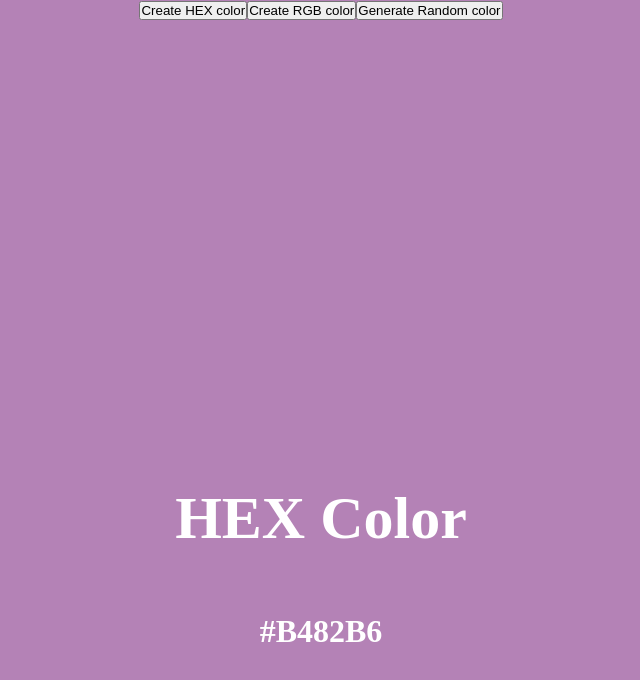
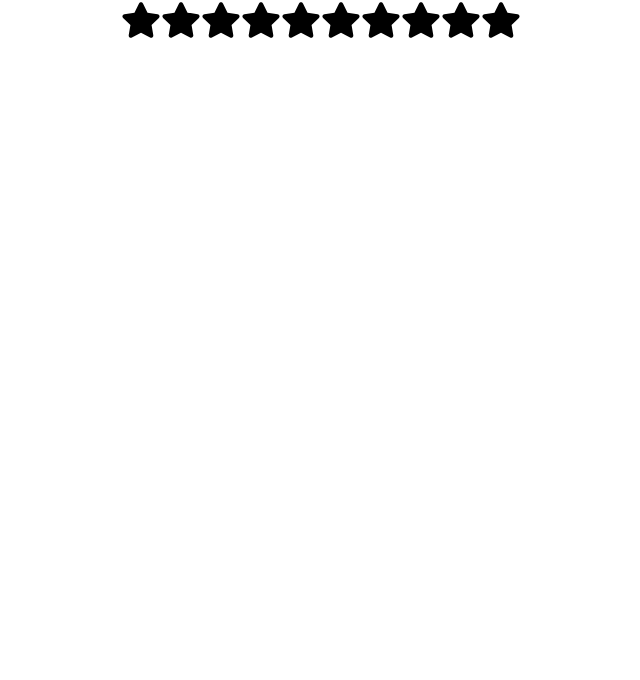
Before and after one commit to PadalaBalaSivaSaiMegiReddy/mini-projects-react, a React (Vite) app: page / in a window 1280 px wide. Shown: the top 680 px of the page, without its empty margins (319-959 px from the left). Built offline with nearby package versions, Linux system fonts and the light colour scheme.

Commit message:
Add StarRating component to App.jsx

```diff
--- a/src/App.jsx
+++ b/src/App.jsx
@@ -1,6 +1,7 @@
 import './App.css'
 import Accordian from './components/accordian'
 import RandomColorGenerator from './components/randon-color-generator'
+import StarRating from './components/star-rating'
 
 
 function App() {
@@ -8,7 +9,8 @@
   return (
     <div className="App">
       {/* <Accordian/> */}
-      <RandomColorGenerator/>
+      {/* <RandomColorGenerator/> */}
+      <StarRating noOfStars={10}/>
     </div>
   )
 }
--- a/src/components/star-rating/index.jsx
+++ b/src/components/star-rating/index.jsx
@@ -1,7 +1,35 @@
+import { useState } from 'react'
 import './styles.css'
 
-export default function index() {
+import {FaStar} from 'react-icons/fa'
+
+export default function StarRating({noOfStars=5}) {
+  const [rating,SetRating]=useState(0);
+  const [hover,setHover]=useState(0);
+  function handleClick(getCurrentIndex){
+    SetRating(getCurrentIndex)
+
+  }
+  function handleMouseEnter(getCurrentIndex){
+    setHover(getCurrentIndex)
+
+
+  }
+
+  function handleMouseExit(){
+    setHover(rating)
+
+
+  }
   return (
-    <div>index</div>
+    <div className='starRating'>
+      {
+        [...Array(noOfStars)].map((_,index)=>{
+          index+=1;
+          return <FaStar className={index<=(hover||rating)?"active":"inactive"} key={index} onClick={()=>handleClick(index)} onMouseMove={()=>handleMouseEnter(index)} onMouseLeave={()=>handleMouseExit(index)} size={40} />
+        })
+
+      }
+    </div>
   )
 }
--- a/src/components/star-rating/styles.css
+++ b/src/components/star-rating/styles.css
@@ -0,0 +1,13 @@
+.starRating{
+    color: black;
+    display: flex;
+    justify-content: center;
+}
+
+.active{
+    color: gold;
+}
+
+.inactive{
+    color: black;
+}
```
